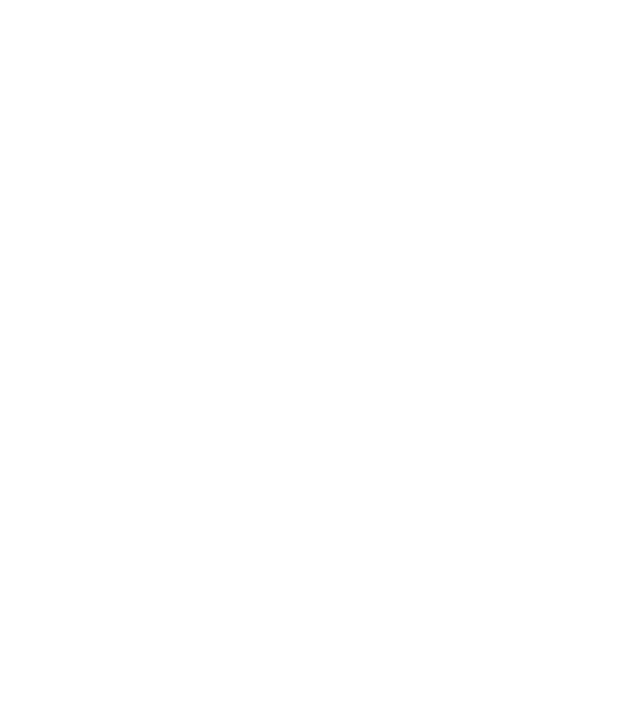
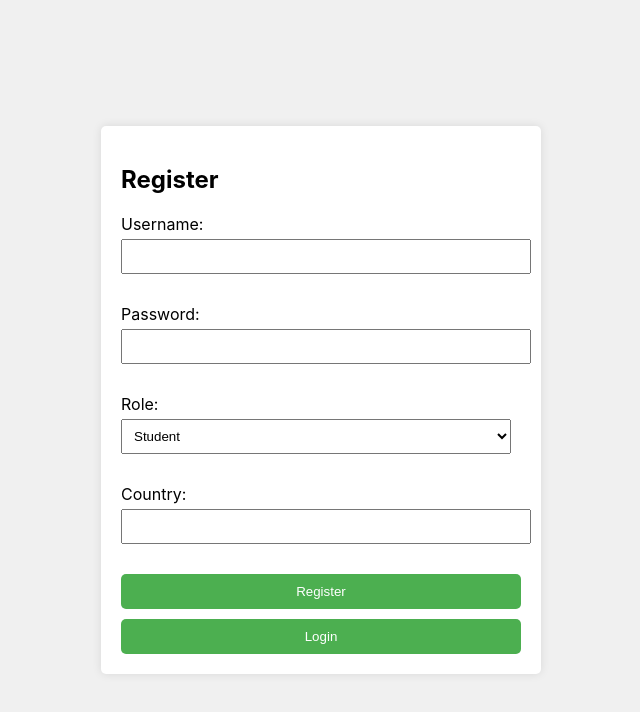
Before and after one commit to satheesanmalaysia/homework, a React (Create React App) app: page /register in a window 1280 px wide. Before the commit this address had no page. Shown: the top 712 px of the page, without its empty margins (319-959 px from the left). Built offline with nearby package versions, Linux system fonts and the light colour scheme.

Commit message:
User Register implementation

```diff
--- a/src/App.js
+++ b/src/App.js
@@ -5,6 +5,7 @@
 import ViewStudent from './ViewStudent';
 import Student from './StudentApp'
 import Login from './Login';
+import Register from './Register'
 
 const App = () => {
   return (
@@ -15,6 +16,8 @@
         <Route path="/viewstudent" element={<ViewStudent />} />
         <Route path="/student" element={<Student />} />
         <Route path="/teacher" element={<Homework />} />
+        <Route path="/register" element={<Register />} />
+        <Route path="/login" element={<Login />} />
         {/* <Route path="/page2" element={<Page2 />} />
         <Route path="/page3" element={<Page3 />} /> */}
       </Routes>
--- a/src/CSS/Login.css
+++ b/src/CSS/Login.css
@@ -13,10 +13,6 @@
   .login-box {
     text-align: center;
     padding: 20px;
-    border: 1px solid #ccc;
-    border-radius: 5px;
-    box-shadow: 0 0 10px rgba(0, 0, 0, 0.1);
-    background-color: #fff;
   }
 
   .login-box input {
--- /dev/null
+++ b/src/CSS/Register.css
@@ -0,0 +1,48 @@
+
+.register-container {
+    display: flex;
+    justify-content: center;
+    align-items: center;
+    height: 100vh;
+    background-color: #f0f0f0;
+  }
+
+  .register-form {
+    background: white;
+    padding: 20px;
+    border-radius: 5px;
+    box-shadow: 0 0 10px rgba(0, 0, 0, 0.1);
+    max-width: 400px;
+    width: 100%;
+  }
+
+  .register-form h2 {
+    margin-bottom: 20px;
+  }
+
+  .register-form label {
+    display: block;
+    margin-bottom: 10px;
+  }
+
+  .register-form input,
+  .register-form select {
+    width: calc(100% - 10px);
+    padding: 8px;
+    margin-top: 5px;
+    margin-bottom: 20px;
+  }
+
+  .register-form button {
+    width: 100%;
+    padding: 10px;
+    background-color: #4CAF50;
+    color: white;
+    border: none;
+    border-radius: 5px;
+    cursor: pointer;
+  }
+
+  .register-form button:hover {
+    background-color: #45a049;
+  }
--- a/src/Login.js
+++ b/src/Login.js
@@ -2,6 +2,7 @@
 import './CSS/Login.css'; // Import the CSS file
 import Homework from './Homework'
 import Student from './StudentApp'
+import { useNavigate } from "react-router-dom";
 import axios from "axios";
 
 // Making this call to initiate the render server , first call on render server will be very slow.
@@ -21,27 +22,48 @@
   const [password, setPassword] = useState('');
   const [role, setRole] = useState(null);
   const [error, setError] = useState('');
+  const navigate = useNavigate();
   useEffect(() => {
     fetchData();
   }, []);
-  const handleLogin = () => {
-    if (username.toLowerCase() === 'student' && password.toLowerCase() === 'student') {
-      setRole('student');
-      setError('');
-    } else if (username.toLowerCase() === 'teacher' && password.toLowerCase() === 'teacher') {
-      setRole('teacher');
-      setError('');
-    } else {
-      setError('Invalid credentials');
-      setRole(null);
+
+  const handleRegister = () => {
+    navigate("/register");
+    console.log('register clicked ');
+  };
+
+  const fetchLogin = async () => {
+    const data = {
+      username:username,
+      password:password
+    }
+    try {
+      const response = await axios.post(
+        "https://homework-be.onrender.com/users/login",
+        data,
+        {
+          headers: {
+            "Content-Type": "application/json",
+            Accept: "*/*",
+          },
+        }
+      );
+console.log(response);
+      if (response.data) {
+     //   console.log(response.data && response.data.users && response.data.users.role && response.data.users.role);
+        if (response.data.role === 'student') {
+          navigate("/student");
+        } else  {
+          navigate("/teacher");
+        }
+      }
+    } catch (error) {
+      setError('Error - Please check your username and password');
+      console.error("Error:", error);
     }
   };
 
-  if (role === 'student') {
-    return <Student />;
-  } else if (role === 'teacher') {
-    return <Homework />;
-  }
+
 
   return (
     <div className="login-container">
@@ -55,7 +77,10 @@
             type="text"
             placeholder="Username"
             value={username}
-            onChange={(e) => setUsername(e.target.value)}
+            onChange={(e) => {
+              setUsername(e.target.value);
+              setError(null)
+            }}
           />
         </div>
         <div>
@@ -63,11 +88,15 @@
             type="password"
             placeholder="Password"
             value={password}
-            onChange={(e) => setPassword(e.target.value)}
+            onChange={(e) =>{
+              setPassword(e.target.value);
+              setError(null);
+            }}
           />
         </div>
         <div>
-          <button onClick={handleLogin}>Login</button>
+          <button type="submit" style={{backgroundColor:'#4CAF50',margin:'10px'}} onClick={fetchLogin}>Login</button>
+          <button type="submit" style={{backgroundColor:'#4CAF50'}} onClick={handleRegister}>Register</button>
         </div>
         {error && <p style={{ color: 'red' }}>{error}</p>}
       </div>
--- /dev/null
+++ b/src/Register.js
@@ -0,0 +1,73 @@
+// src/Register.js
+import React, { useState } from 'react';
+import axios from 'axios';
+import './CSS/Register.css'
+import './CSS/Register.css';
+import { useNavigate } from "react-router-dom";
+const Register = () => {
+  const [formData, setFormData] = useState({
+    username: '',
+    password: '',
+    role: 'student',
+    country: ''
+  });
+  const navigate = useNavigate();
+  const handleChange = (e) => {
+    setFormData({
+      ...formData,
+      [e.target.name]: e.target.value
+    });
+  };
+
+  const handleSubmit = (e) => {
+    e.preventDefault();
+    axios.post('https://homework-be.onrender.com/users/register', formData)
+      .then(response => {
+        alert('User Registred');
+        console.log(response.data);
+      })
+      .catch(error => {
+        if(error.response.data =='Username already exists'){
+            alert('User already exist')
+        } else{
+        alert('Error occured')
+        }
+        console.error('There was an error!', error);
+      });
+  };
+
+  function loginClicked(){
+    navigate("/login");
+  }
+
+  return (
+    <div className="register-container">
+      <form onSubmit={handleSubmit} className="register-form">
+        <h2>Register</h2>
+        <label>
+          Username:
+          <input type="text" name="username" value={formData.username} onChange={handleChange} required />
+        </label>
+        <label>
+          Password:
+          <input type="password" name="password" value={formData.password} onChange={handleChange} required />
+        </label>
+        <label>
+          Role:
+          <select name="role" value={formData.role} onChange={handleChange}>
+            <option value="student">Student</option>
+            <option value="teacher">Teacher</option>
+          </select>
+        </label>
+        <label>
+          Country:
+          <input type="text" name="country" value={formData.country} onChange={handleChange} required />
+        </label>
+        <button type="submit">Register</button>
+        <button style={{marginTop:'10px'}}onClick={loginClicked} >Login</button>
+      </form>
+    </div>
+  );
+};
+
+export default Register;
```
